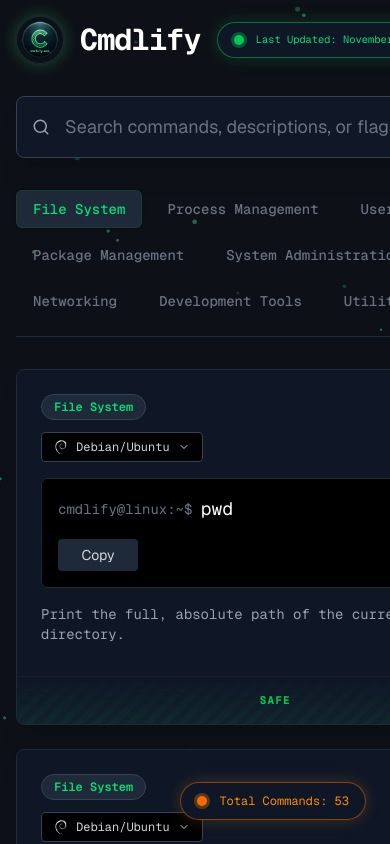
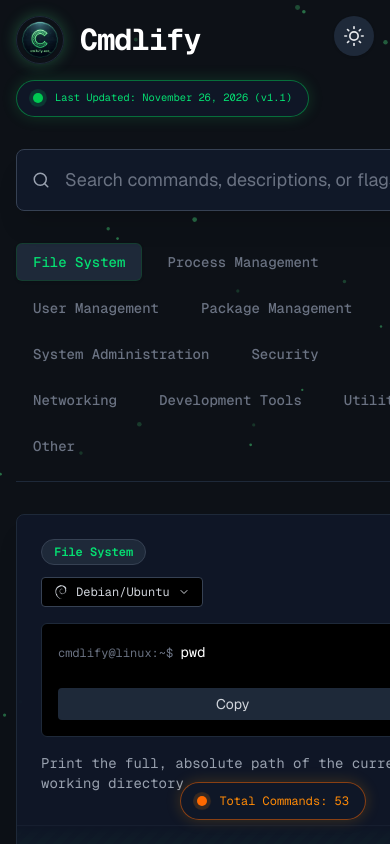
Before and after one commit to ErdSavasci/cmdlify, a Next.js app: page / in a window 390 px wide. Shown: the top 844 px of the page. Built offline with nearby package versions, Linux system fonts and the light colour scheme.

Commit message:
Some UI changes, for responsiveness)

```diff
--- a/src/app/globals.css
+++ b/src/app/globals.css
@@ -11,6 +11,7 @@
 
 html {
   scroll-behavior: smooth;
+  overflow-y: scroll;
 }
 
 html, body {
--- a/src/app/page.tsx
+++ b/src/app/page.tsx
@@ -327,7 +327,7 @@
       {/* Main Content: Add z-10 and relative to sit above particles */}
       <main className="p-4 sm:p-6 md:p-10 max-w-5xl mx-auto relative z-10 transition-colors duration-300 min-h-screen">
         {/* --- Theme Toggle --- */}
-        <div className="absolute top-12.5 right-10 z-99">
+        <div className="fixed top-4 right-4 md:top-8 md:right-8 z-[100]">
           <button
             onClick={toggleTheme}
             className="cursor-pointer p-2.5 rounded-full bg-gray-200 dark:bg-gray-800 text-gray-800 dark:text-gray-200 hover:bg-gray-300 dark:hover:bg-gray-700 transition-colors shadow-sm"
@@ -369,7 +369,7 @@
                 <span className="relative inline-flex rounded-full h-2.5 w-2.5 bg-green-500"></span>
               </div>
 
-              <span style={{ fontSize: "0.65rem" }}>
+              <span className="truncate" style={{ fontSize: "0.65rem" }}>
                 Last Updated:{" "}
                 {process.env.NEXT_PUBLIC_LAST_MODIFIED || "Just now"}
                 {" (v1.1)"}
@@ -501,20 +501,24 @@
                   </div>
 
                   {/* Command Line */}
-                  <div className="bg-gray-50 dark:bg-black p-4 rounded-md mb-4 flex flex-col sm:flex-row items-start sm:items-center justify-between gap-3 group border border-gray-200 dark:border-gray-800 overflow-hidden">
-                    <code className="flex-1 w-full min-w-0 text-lg text-gray-900 dark:text-white font-mono flex items-center overflow-x-auto whitespace-nowrap pb-1 scrollbar-hide [font-variant-ligatures:none]">
-                      {/* The OS Prefix with an added non-breaking space */}
-                      <span className="text-gray-400 dark:text-gray-500 select-none shrink-0 text-sm">
-                        {getOSPrefix(activeOS)}&nbsp;
-                      </span>
-                      {/* The actual command */}
-                      <span>{displayCmd.command}</span>
-                    </code>
+                  <div className="w-full bg-gray-50 dark:bg-black p-4 rounded-md mb-4 flex flex-col sm:flex-row items-start sm:items-center justify-between gap-4 group border border-gray-200 dark:border-gray-800 overflow-hidden">
+                    {/* The Quarantine Wrapper - Stops the zoom Bug */}
+                    <div className="w-full min-w-0 overflow-x-auto scrollbar-hide pb-2 sm:pb-0">
+                      <code className="text-sm sm:text-lg text-gray-900 dark:text-white font-mono whitespace-nowrap [font-variant-ligatures:none]">
+                        {/* The OS Prefix */}
+                        <span className="text-gray-400 dark:text-gray-500 select-none text-xs sm:text-sm">
+                          {getOSPrefix(activeOS)}&nbsp;
+                        </span>
+                        {/* The actual command */}
+                        <span>{displayCmd.command}</span>
+                      </code>
+                    </div>
+
                     <button
                       onClick={() =>
                         handleCopy(displayCmd.id, displayCmd.command)
                       }
-                      className="cursor-pointer text-sm bg-gray-200 dark:bg-gray-800 hover:bg-gray-300 dark:hover:bg-gray-700 px-3 py-1.5 rounded transition-all font-sans text-gray-700 dark:text-gray-300 min-w-[80px]"
+                      className="shrink-0 cursor-pointer text-sm bg-gray-200 dark:bg-gray-800 hover:bg-gray-300 dark:hover:bg-gray-700 px-3 py-1.5 rounded transition-all font-sans text-gray-700 dark:text-gray-300 min-w-[80px] w-full sm:w-auto text-center"
                     >
                       {copiedId === displayCmd.id ? "Copied!" : "Copy"}
                     </button>
```
